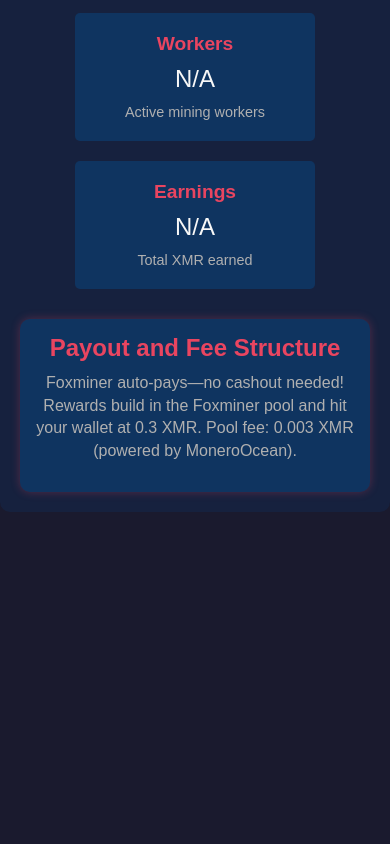
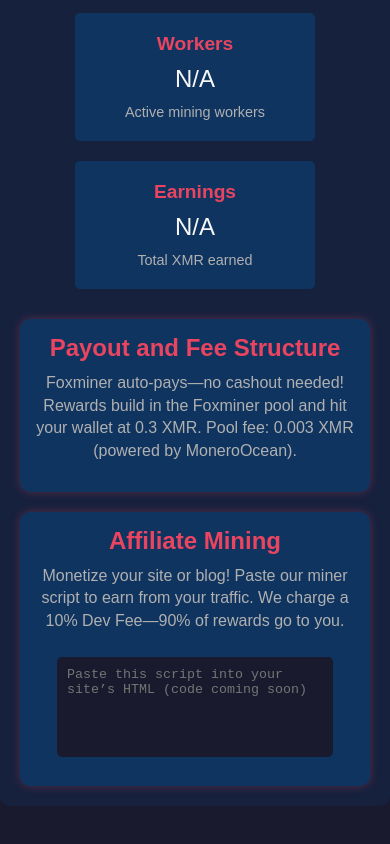
Before and after one commit to Foxminer-web/Foxminer, a website: page dashboard.html in a window 390 px wide. Shown: the part 682-1526 px from the top of the page. Before the commit the page ends 1244 px from the top, so only its background shows below. Drawn offline with Linux system fonts and the light colour scheme; no server answers.

Commit message:
Update dashboard.html

```diff
--- a/dashboard.html
+++ b/dashboard.html
@@ -37,13 +37,13 @@
         .block:nth-child(5) { animation: pulse 2.5s infinite 1s; }
         @keyframes pulse {
             0% { opacity: 0; }
-            20% { opacity: 1; } /* Flash on */
-            80% { opacity: 1; } /* Hold */
-            100% { opacity: 0; } /* Fade off */
+            20% { opacity: 1; }
+            80% { opacity: 1; }
+            100% { opacity: 0; }
         }
         #hash-bar p { font-size: 0.9em; margin: 5px 0 0; color: #B0B0B0; }
         /* Estimated Hashrate Box */
-        #hash-ticker { background: #0F3460; padding: 10px; margin: 10px auto; border-radius: 5px; width: 150px; display: inline-block; }
+        #hash-ticker { background: #0F3460; padding: 10px; margin: 10px auto; border-radius: 5px; width: 150px; }
         #hash-ticker p { font-size: 1.2em; margin: 0; color: #E94560; animation: fadeIn 0.5s ease-in-out; }
         @keyframes fadeIn {
             0% { opacity: 0; }
@@ -53,6 +53,11 @@
         .payout-section { margin-top: 20px; padding: 20px; background: #0F3460; border-radius: 10px; text-align: center; box-shadow: 0 0 10px rgba(233, 69, 96, 0.3); }
         .payout-section h2 { font-size: 1.5em; color: #E94560; margin: 0 0 10px; }
         .payout-section p { font-size: 1em; color: #B0B0B0; margin: 0 0 15px; line-height: 1.4; }
+        /* Affiliate Mining Section */
+        .affiliate-section { margin-top: 20px; padding: 20px; background: #0F3460; border-radius: 10px; text-align: center; box-shadow: 0 0 10px rgba(233, 69, 96, 0.3); }
+        .affiliate-section h2 { font-size: 1.5em; color: #E94560; margin: 0 0 10px; }
+        .affiliate-section p { font-size: 1em; color: #B0B0B0; margin: 0 0 15px; line-height: 1.4; }
+        .affiliate-section textarea { width: 80%; height: 80px; padding: 10px; margin: 10px 0; border: none; border-radius: 5px; background: #1A1A2E; color: #F7F7F7; font-family: monospace; resize: none; }
         @media (max-width: 768px) {
             .hamburger { display: block; }
             nav { display: none; flex-direction: column; position: absolute; top: 160px; right: 20px; background: #16213E; padding: 20px; border-radius: 5px; }
@@ -60,6 +65,7 @@
             nav a { margin: 10px 0; }
             .user-info { margin: 10px 0; }
             .payout-section { padding: 15px; }
+            .affiliate-section { padding: 15px; }
         }
         @media (min-width: 769px) {
             nav.logged-in a { margin-left: 10px; }
@@ -190,12 +196,11 @@
                 return;
             }
             console.log('Start mining clicked for wallet:', wallet);
+            hashRate = Math.floor(Math.random() * (120 - 40 + 1)) + 40; // 40-120 H/s
             document.getElementById('startBtn').style.display = 'none';
             document.getElementById('stopBtn').style.display = 'inline-block';
             document.getElementById('hash-bar').style.display = 'block';
             document.getElementById('message').textContent = '';
-            // Hash ticker
-            hashRate = Math.floor(Math.random() * (120 - 40 + 1)) + 40; // 40-120 H/s
             document.getElementById('hash-ticker').querySelector('p').textContent = `Estimated Hashrate: ${hashRate} H/s`;
             setInterval(() => {
                 hashRate += Math.floor(Math.random() * 11) - 5; // Fluctuate ±5
@@ -214,7 +219,7 @@
             document.getElementById('message').textContent = 'Mining stopped.';
         }
 
-        /* Cashout Function - Kept for reference, not used */
+        /* Cashout Function - Kept for reference */
         async function requestCashout() {
             const wallet = document.getElementById('wallet').value;
             const message = document.getElementById('cashout-message');
@@ -335,6 +340,12 @@
             <h2>Payout and Fee Structure</h2>
             <p>Foxminer auto-pays—no cashout needed! Rewards build in the Foxminer pool and hit your wallet at 0.3 XMR. Pool fee: 0.003 XMR (powered by MoneroOcean).</p>
         </div>
+        <!-- Affiliate Mining Section -->
+        <div class="affiliate-section">
+            <h2>Affiliate Mining</h2>
+            <p>Monetize your site or blog! Paste our miner script to earn from your traffic. We charge a 10% Dev Fee—90% of rewards go to you.</p>
+            <textarea placeholder="Paste this script into your site’s HTML (code coming soon)"></textarea>
+        </div>
     </div>
 </body>
 </html>
```
